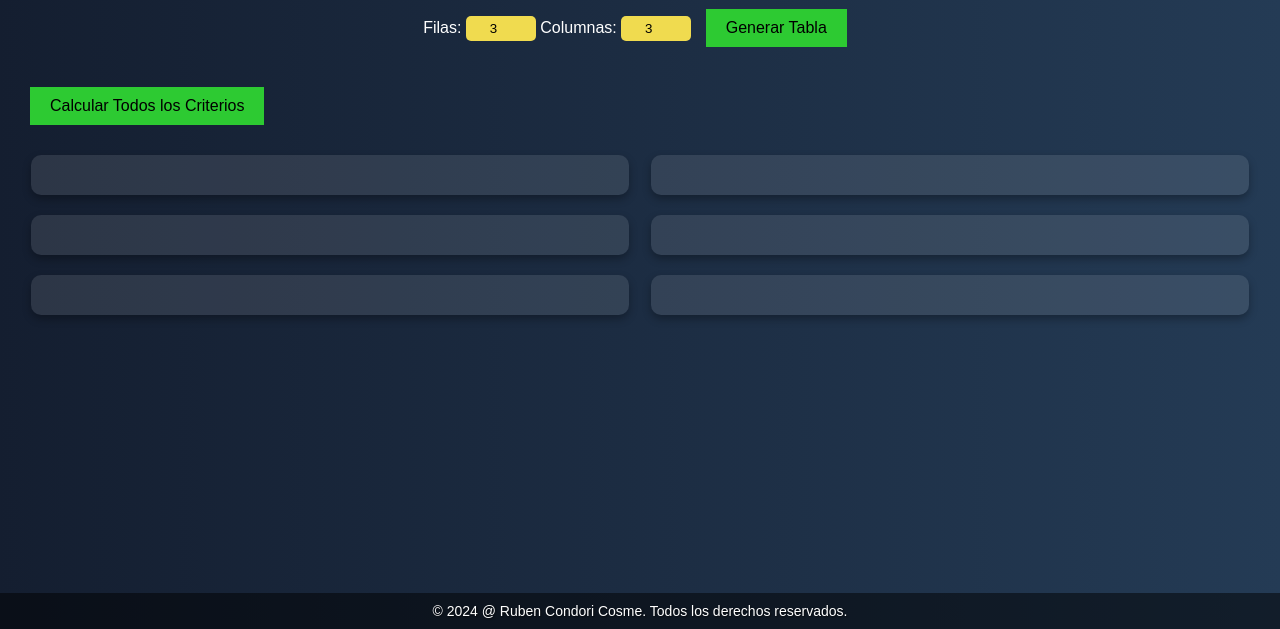
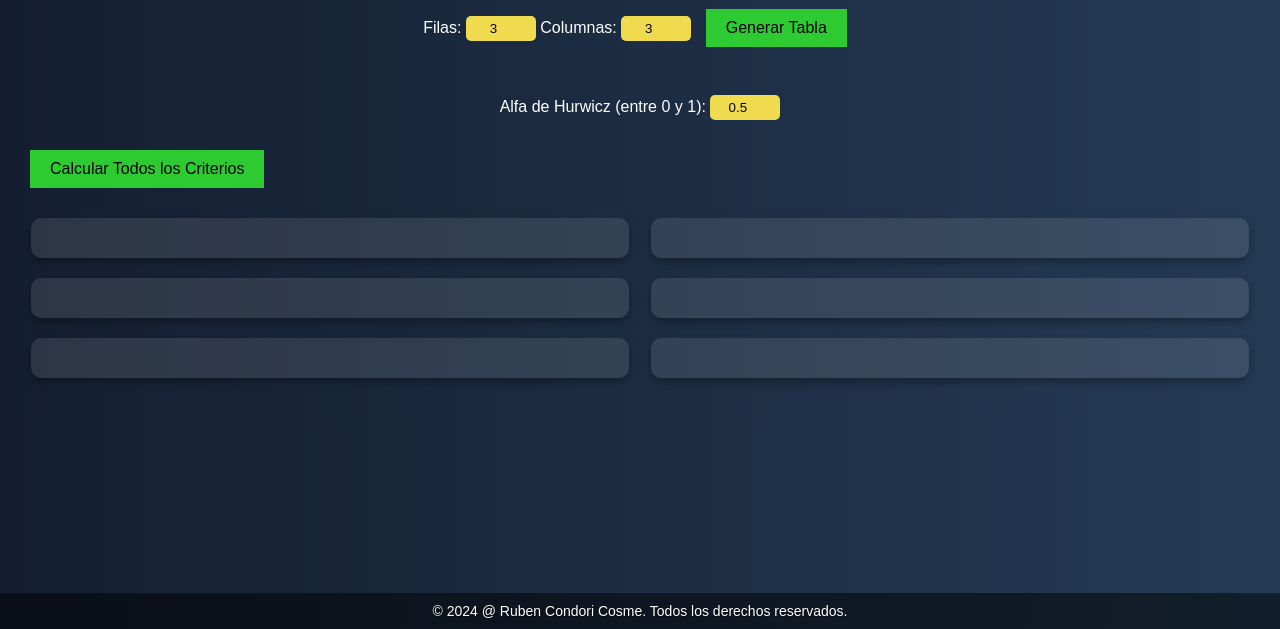
Before and after one commit to Nocturnnn32/Decisiones, a plain HTML site: page index.html in a window 1280 px wide. Shown: the part 171-800 px from the top of the page. Drawn offline with Linux system fonts and the light colour scheme.

Commit message:
Update index.html

```diff
--- a/index.html
+++ b/index.html
@@ -22,6 +22,12 @@
     <div id="tabla-container"></div>
 
     <div id="probabilidades-container"></div>
+     <br>
+
+    <div class="input-container">
+        <label for="hurwicz-alpha">Alfa de Hurwicz (entre 0 y 1):</label>
+        <input type="number" id="hurwicz-alpha" min="0" max="1" step="0.1" value="0.5">
+    </div>
 
     <button onclick="calcularTodosCriterios()">Calcular Todos los Criterios</button>
 
```
